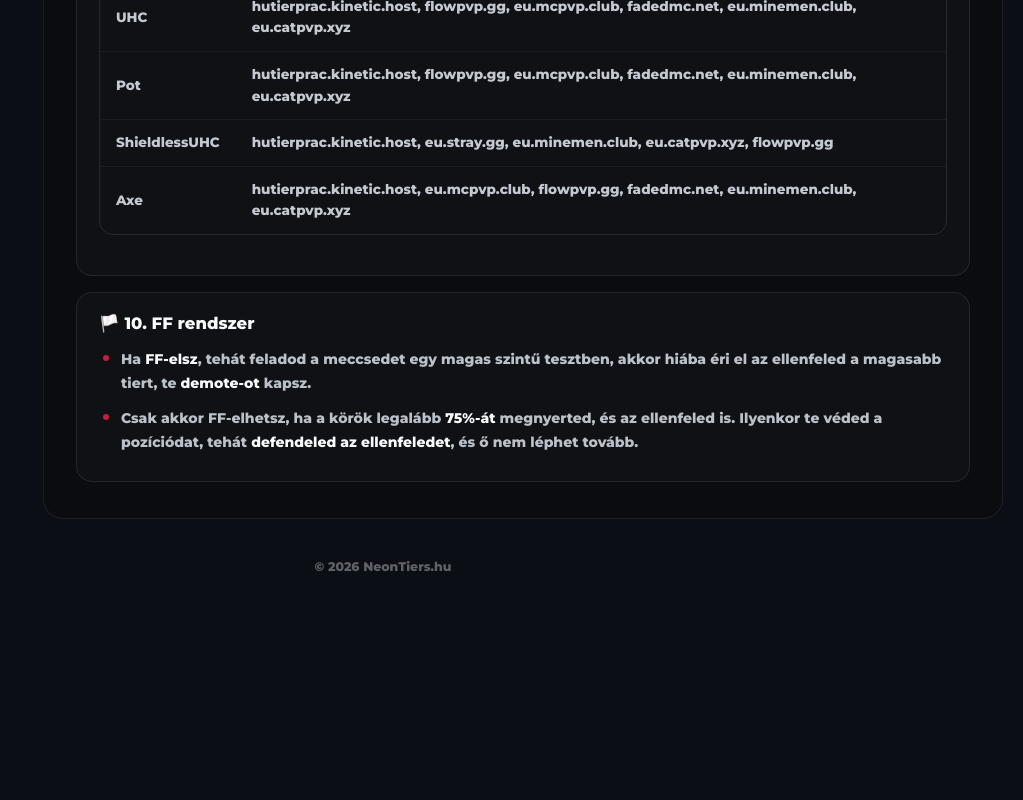
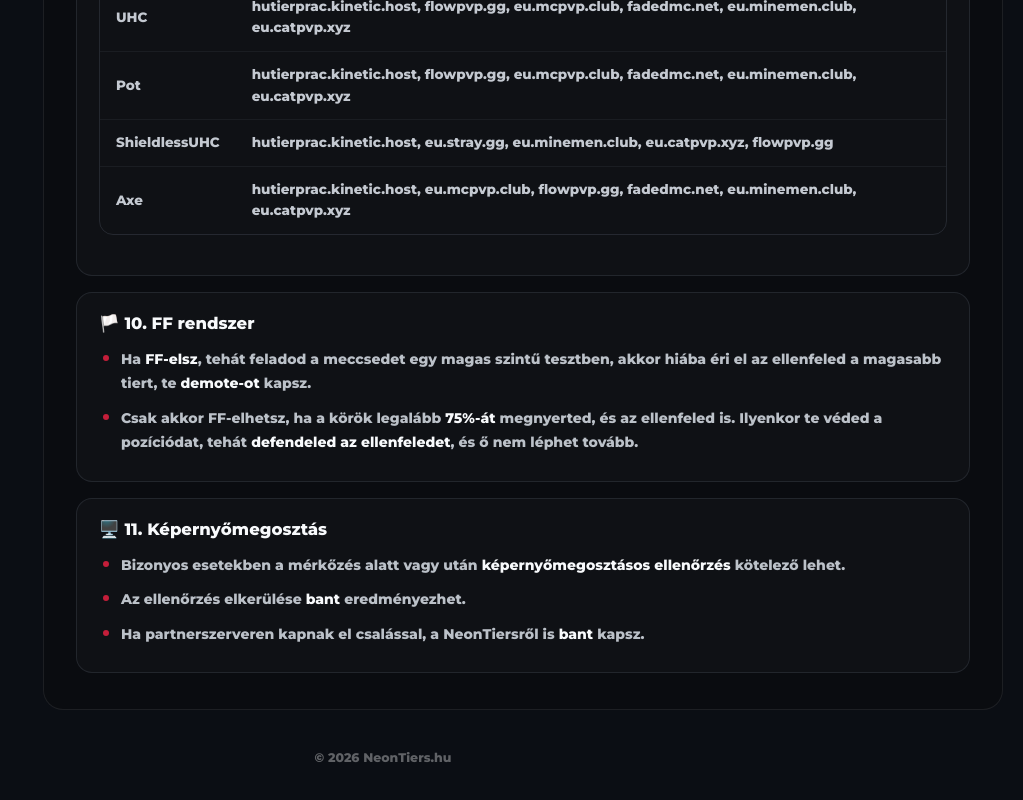
Before and after one commit to NeonGamer3220/neontiers-simple, a Next.js app: page /docs in a window 1280 px wide. Shown: the part 5623-6423 px from the top of the page, without its empty margins (257-1280 px from the left). Before the commit the page ends 6269 px from the top, so only its background shows below. Built offline with nearby package versions, Linux system fonts and the light colour scheme.

Commit message:
Update docsContent.js

```diff
--- a/app/_lib/docsContent.js
+++ b/app/_lib/docsContent.js
@@ -179,6 +179,14 @@
     • Csak akkor FF-elhetsz, ha a körök legalább **75%-át** megnyerted, és az ellenfeled is. Ilyenkor te véded a pozíciódat, tehát **defendeled az ellenfeledet**, és ő nem léphet tovább.
     `.trim(),
   },
+    {
+     title: "🖥️ 11. Képernyőmegosztás",
+     body: `
+     • Bizonyos esetekben a mérkőzés alatt vagy után **képernyőmegosztásos ellenőrzés** kötelező lehet.
+     • Az ellenőrzés elkerülése **bant** eredményezhet.
+     • Ha partnerszerveren kapnak el csalással, a NeonTiersről is **bant** kapsz.
+     `.trim(),
+   },
 ];
 
 export const LEGACY_RULES_TITLE = "📖 Tier Teszt Szabályok";
```
